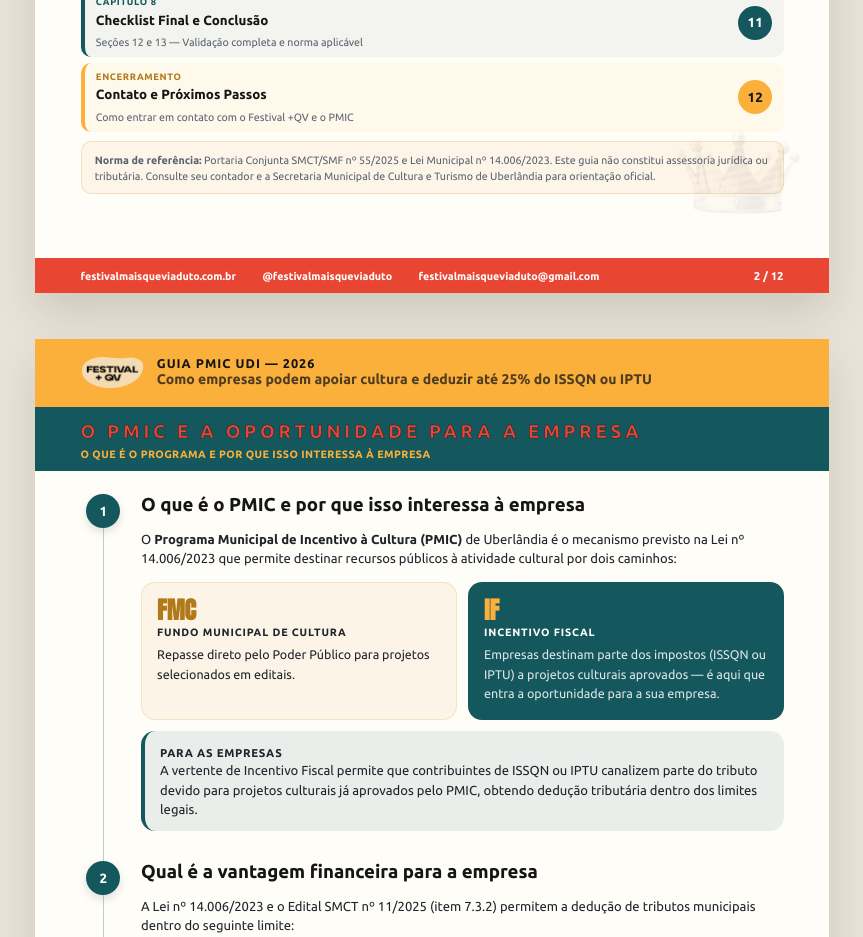
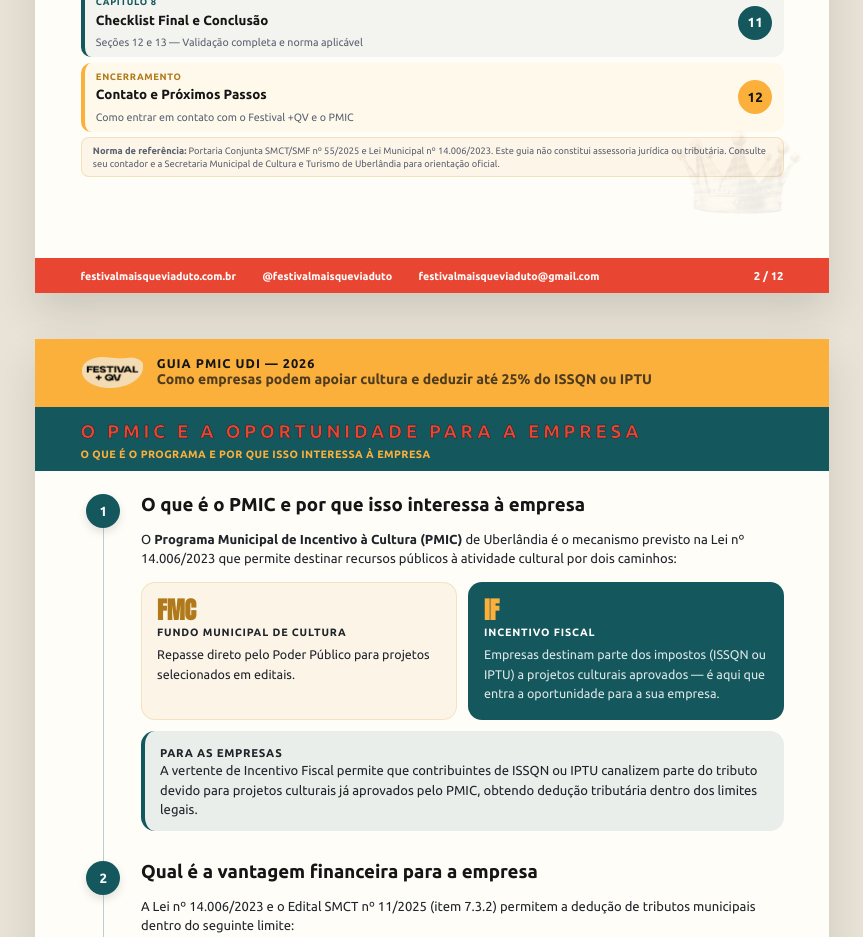
Before and after one commit to pedrofbr0/guia-pmic-react, a React (Vite) app: page / in a window 1280 px wide. Shown: the part 2080-3017 px from the top of the page, without its empty margins (208-1071 px from the left). Built offline with nearby package versions, Linux system fonts and the light colour scheme.

Commit message:
style: update toc-legend styles for improved layout and readability

```diff
--- a/src/guide.css
+++ b/src/guide.css
@@ -944,14 +944,14 @@ img {
 }
 
 .toc-legend {
-  margin-top: 2.5mm;
-  padding: 2.5mm 3.5mm;
-  border-radius: 10px;
+  margin-top: 1.5mm;
+  padding: 1.5mm 3mm;
+  border-radius: 8px;
   background: rgba(243, 220, 179, 0.22);
   border: 1px solid rgba(243, 220, 179, 0.85);
-  font-size: 8pt;
+  font-size: 7pt;
   color: var(--muted);
-  line-height: 1.5;
+  line-height: 1.4;
 }
 
 @media screen and (max-width: 900px) {
```
